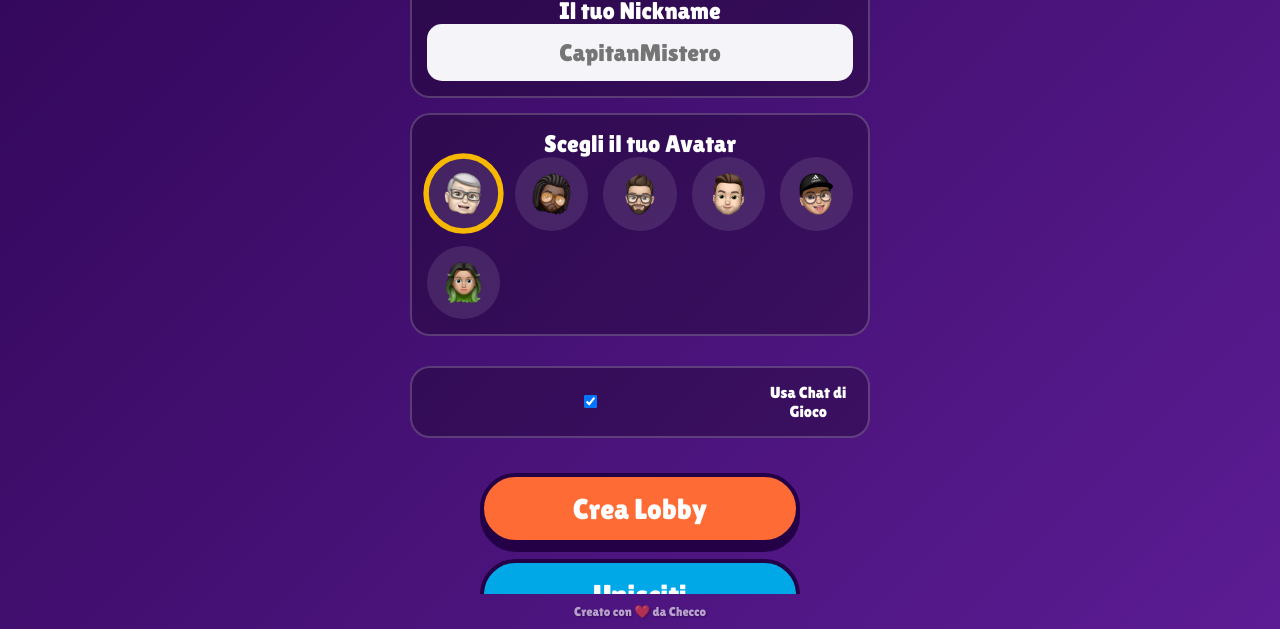
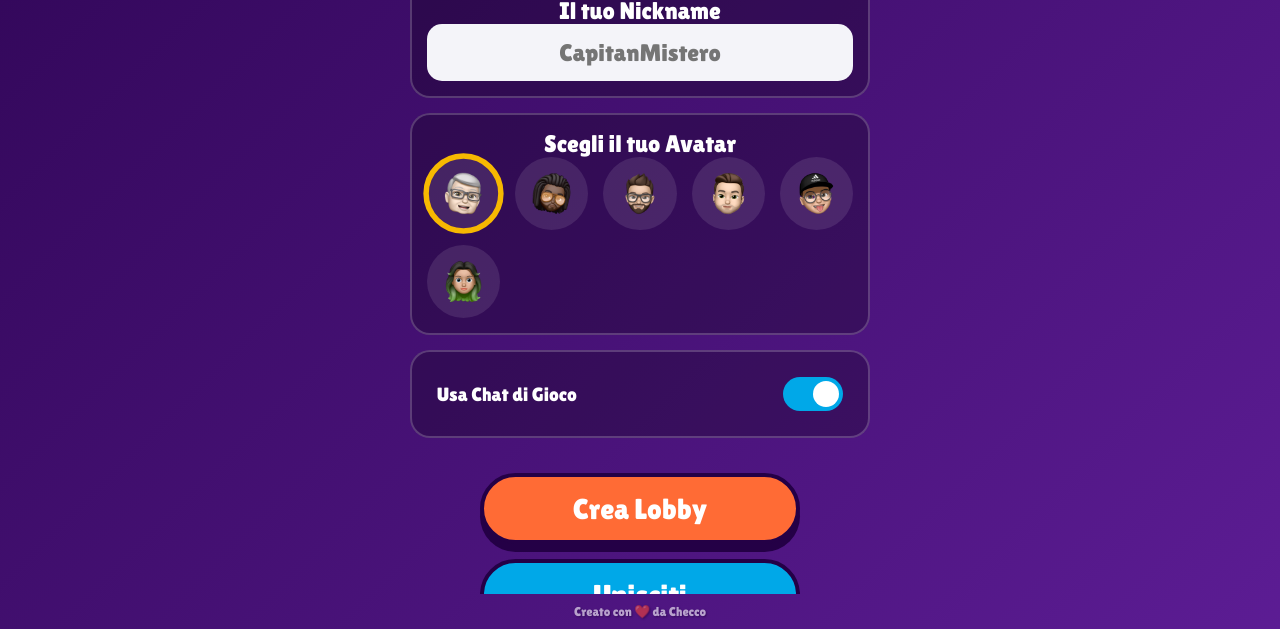
Before and after one commit to checco-thecreator/impostor, a website: page public/index.html in a window 1280 px wide. Shown: the part 171-800 px from the top of the page. Drawn offline with nearby package versions, Linux system fonts and the light colour scheme; no server answers.

Commit message:
Update index.html

```diff
--- a/public/index.html
+++ b/public/index.html
@@ -54,20 +54,36 @@
         #vote-grid .player-card{cursor:pointer;transition:transform .2s}
         #vote-grid .player-card:hover{transform:scale(1.05)}
         .footer-credits { width: 100%; text-align: center; padding: 10px 0; font-size: 0.8rem; opacity: 0.6; color: var(--text-light); text-shadow: 1px 1px 2px var(--bg-dark); flex-shrink: 0; }
-        .settings-check { display: flex; justify-content: center; align-items: center; gap: 10px; margin: 15px 0; }
+
+        /* ============== NUOVO STILE PER LO SWITCH ANIMATO ============== */
+        .setting-row { display: flex; justify-content: space-between; align-items: center; width: 100%; padding: 10px; font-size: 1.2rem; }
+        .switch { position: relative; display: inline-block; width: 60px; height: 34px; }
+        .switch input { opacity: 0; width: 0; height: 0; }
+        .slider { position: absolute; cursor: pointer; top: 0; left: 0; right: 0; bottom: 0; background-color: #555; transition: .4s; }
+        .slider:before { position: absolute; content: ""; height: 26px; width: 26px; left: 4px; bottom: 4px; background-color: white; transition: .4s; }
+        input:checked + .slider { background-color: var(--secondary-blue); }
+        input:checked + .slider:before { transform: translateX(26px); }
+        .slider.round { border-radius: 34px; }
+        .slider.round:before { border-radius: 50%; }
+        /* =============================================================== */
     </style>
 </head>
 <body>
     <div class="container">
-        <!-- MODIFICATO: Aggiunta casella di controllo -->
+        <!-- MODIFICATO: Struttura HTML per lo switch animato -->
         <section id="home-screen" class="screen active">
             <h1>Chi è l'Impostore?</h1>
             <p>🕵️‍♂️ Raduna i tuoi amici e scopri il bugiardo! 🔍</p>
             <div class="card"><label for="nickname" style="text-align:center;font-size:1.5rem;margin-bottom:10px">Il tuo Nickname</label><input type="text" id="nickname" placeholder="CapitanMistero"></div>
             <div class="card"><label style="text-align:center;font-size:1.5rem;margin-bottom:10px">Scegli il tuo Avatar</label><div id="avatar-selection" class="avatar-grid"></div></div>
-            <div class="card settings-check">
-                <input type="checkbox" id="use-chat-checkbox" checked>
-                <label for="use-chat-checkbox">Usa Chat di Gioco</label>
+            <div class="card">
+                <div class="setting-row">
+                    <span>Usa Chat di Gioco</span>
+                    <label class="switch">
+                        <input type="checkbox" id="use-chat-checkbox" checked>
+                        <span class="slider round"></span>
+                    </label>
+                </div>
             </div>
             <div class="button-group"> <button id="btn-create-lobby" class="btn btn-primary">Crea Lobby</button> <button id="btn-join-lobby" class="btn btn-secondary">Unisciti</button> </div>
         </section>
@@ -79,7 +95,6 @@
             <button id="btn-start-game" class="btn btn-primary">Avvia Partita!</button>
         </section>
 
-        <!-- MODIFICATO: Aggiunto pulsante "Passa il Turno" -->
         <section id="game-screen" class="screen">
             <div class="game-top">
                 <div id="game-player-grid"></div>
@@ -108,6 +123,7 @@
 
     <script src="/socket.io/socket.io.js"></script>
     <script>
+        // Lo script JavaScript rimane invariato, funzionerà con il nuovo switch
         document.addEventListener('DOMContentLoaded', () => {
             const socket = io();
             let myState = { id: null, lobbyCode: null, isHost: false, avatar: 'avatar1.png', secretWord: '' };
@@ -142,13 +158,8 @@
                 showScreen('lobby-screen');
             }
 
-            // =================================================================
-            // FUNZIONE updateGame() COMPLETAMENTE RISCRITTA
-            // =================================================================
             function updateGame(state) {
                 const turnPlayer = state.players[state.turnIndex];
-
-                // Aggiorna griglia giocatori
                 const gamePlayerGrid = document.getElementById('game-player-grid');
                 gamePlayerGrid.innerHTML = '';
                 state.players.forEach((p, index) => {
@@ -156,7 +167,6 @@
                     gamePlayerGrid.innerHTML += `<div class="player-card ${isTurn ? 'is-turn' : ''}"><img src="/images/${p.avatar}" class="avatar"><span class="nickname">${p.nickname}</span></div>`;
                 });
 
-                // Aggiorna lista indizi
                 const cluesContainer = document.getElementById('clues-container');
                 cluesContainer.innerHTML = '';
                 state.clues.forEach(clueData => {
@@ -164,20 +174,16 @@
                     cluesContainer.innerHTML += `<div class="clue"><img src="/images/${player.avatar}" class="avatar"><span class="clue-word">${clueData.clue}</span></div>`;
                 });
 
-                // Gestione dei pulsanti e degli input in base alla modalità di gioco
                 const clueInputArea = document.getElementById('clue-input-area');
                 const passTurnBtn = document.getElementById('btn-pass-turn');
                 const turnIndicator = document.getElementById('turn-indicator');
 
                 const isMyTurn = myState.id === turnPlayer.id;
 
-                // Logica per modalità CHAT
                 if (state.settings.useChat) {
-                    passTurnBtn.style.display = 'none'; // Nasconde il pulsante "Passa Turno"
-
+                    passTurnBtn.style.display = 'none';
                     const iHaveGivenClue = state.clues.some(c => c.playerId === myState.id);
                     const canGiveClue = isMyTurn && !iHaveGivenClue;
-
                     if(canGiveClue) {
                         clueInputArea.style.display = 'block';
                         turnIndicator.textContent = "È il tuo turno!";
@@ -185,10 +191,8 @@
                     } else {
                         clueInputArea.style.display = 'none';
                     }
-
-                // Logica per modalità "DAL VIVO"
                 } else {
-                    clueInputArea.style.display = 'none'; // Nasconde sempre l'input dell'indizio
+                    clueInputArea.style.display = 'none';
                     if (isMyTurn) {
                         passTurnBtn.style.display = 'block';
                         playSound('turn');
@@ -198,7 +202,6 @@
                 }
             }
 
-            // MODIFICATO: Invia le impostazioni quando si crea la lobby
             document.getElementById('btn-create-lobby').addEventListener('click', () => {
                 if (!nicknameInput.value.trim()) return alert('Devi inserire un nickname!');
                 const useChat = document.getElementById('use-chat-checkbox').checked;
@@ -218,12 +221,7 @@
                 if (myState.secretWord && clue.toLowerCase().includes(myState.secretWord.toLowerCase())) { return alert("Non puoi scrivere la parola segreta come indizio!"); }
                 if (clue) { socket.emit('submitClue', { lobbyCode: myState.lobbyCode, clue }); clueInput.value = ''; }
             });
-
-            // NUOVO LISTENER per il pulsante "Passa il Turno"
-            document.getElementById('btn-pass-turn').addEventListener('click', () => {
-                socket.emit('passTurn', { lobbyCode: myState.lobbyCode });
-            });
-
+            document.getElementById('btn-pass-turn').addEventListener('click', () => { socket.emit('passTurn', { lobbyCode: myState.lobbyCode }); });
             btnCallVote.addEventListener('click', () => socket.emit('callVote', { lobbyCode: myState.lobbyCode }));
             document.getElementById('btn-play-again').addEventListener('click', () => socket.emit('playAgain', { lobbyCode: myState.lobbyCode }));
             document.getElementById('btn-impostor-guess').addEventListener('click', () => showModal('impostor-guess-modal'));
```
